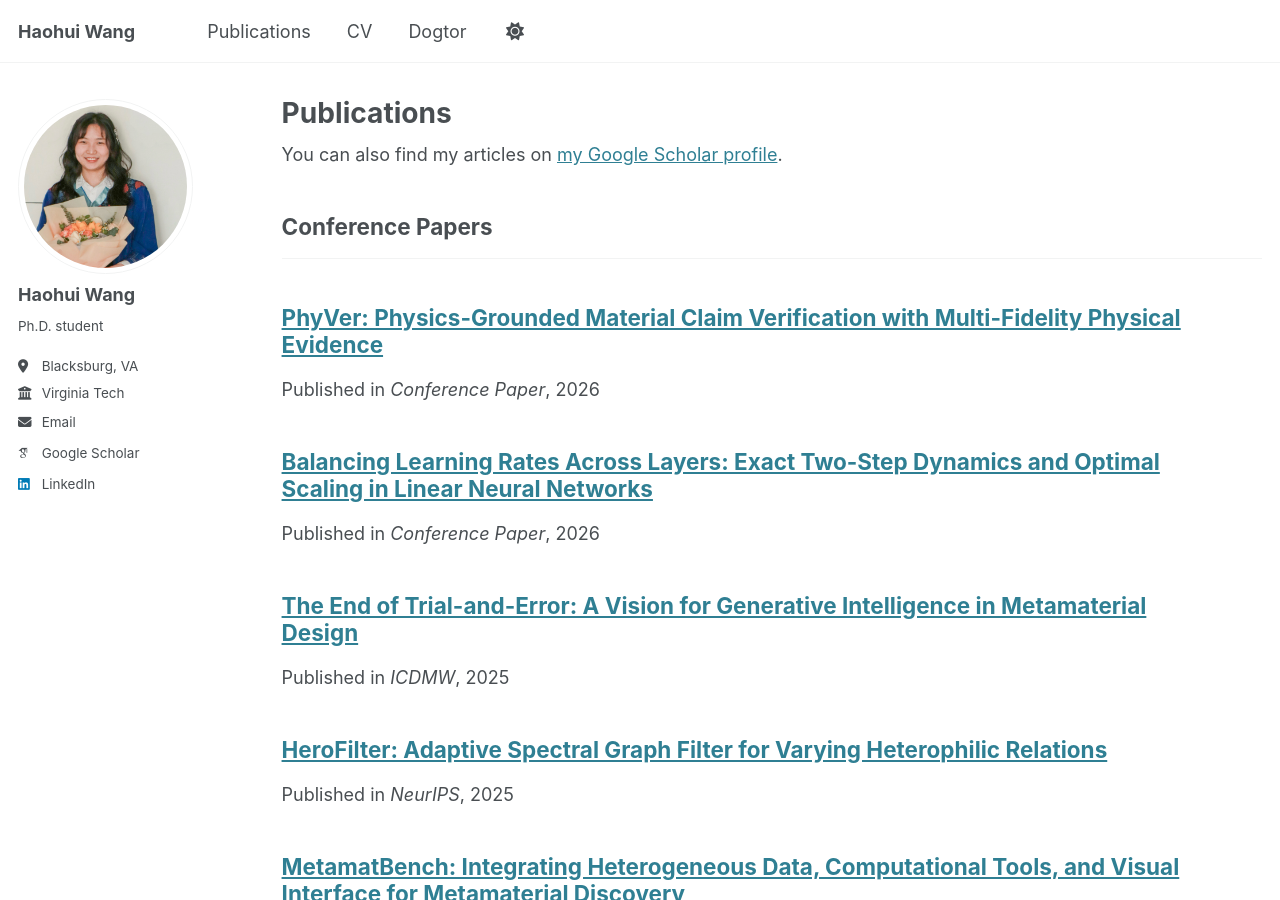
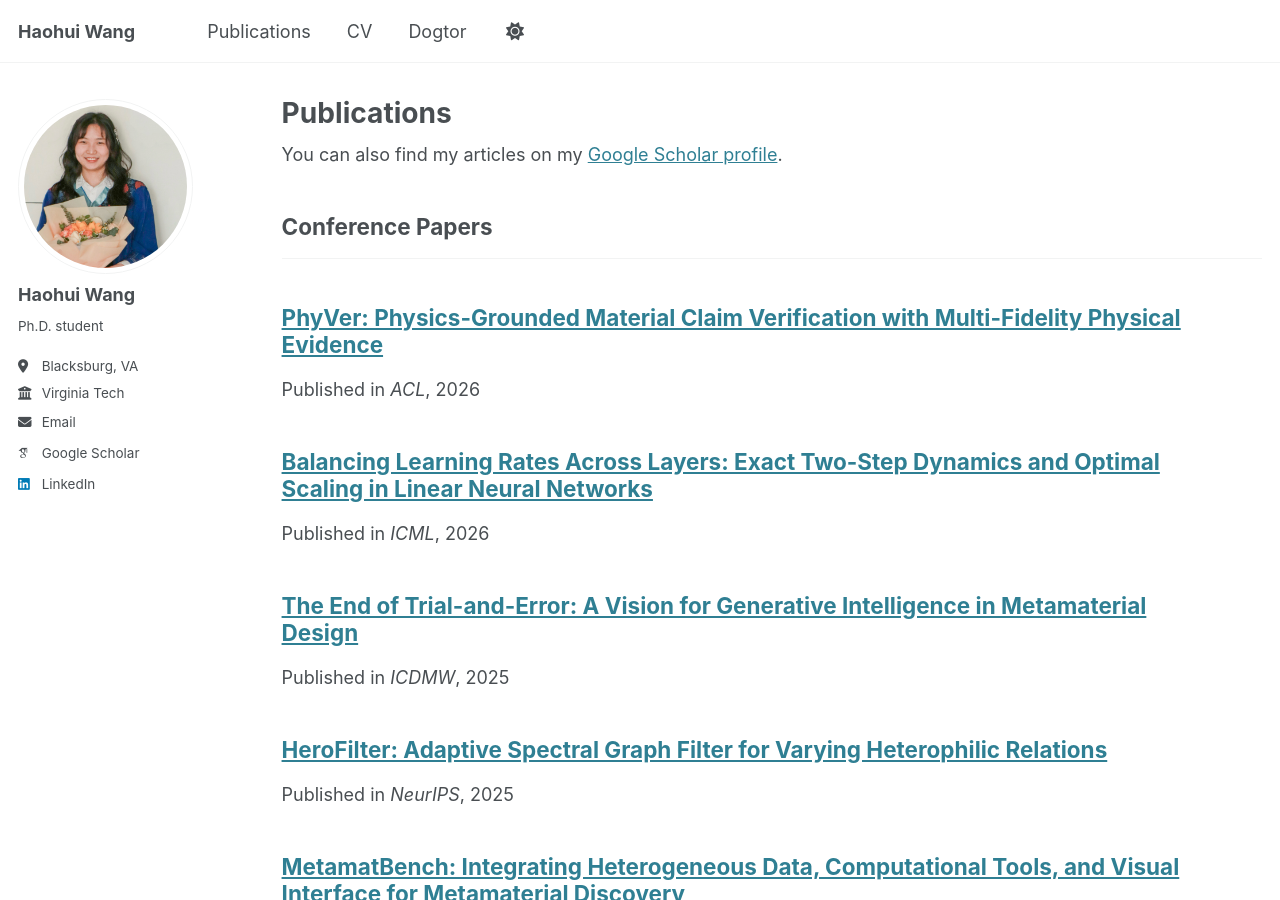
Before and after one commit to wanghh7/wanghh7.github.io, a Jekyll site: the page built from _pages/publications.html, in a window 1280 px wide and 900 px high. Built offline with Jekyll 4.4.1, drawn with Linux system fonts in a browser that asks for light colours; some web fonts are replaced.

Commit message:
update 26

```diff
--- a/_config.yml
+++ b/_config.yml
@@ -29,7 +29,7 @@ author:
   location         : "Blacksburg, VA"
   employer         : "Virginia Tech"
   uri              : # URL
-  email            : "haohuiw[at]vt[dot]edu"
+  email            : "haohuiw@vt.edu"
 
   # Academic websites
   arxiv            : # URL - Update with the correct link to your profile
--- a/_pages/publications.html
+++ b/_pages/publications.html
@@ -6,7 +6,7 @@ author_profile: true
 ---
 
 {% if site.author.googlescholar %}
-  <div class="wordwrap">You can also find my articles on <a href="{{site.author.googlescholar}}">my Google Scholar profile</a>.</div>
+  <div class="wordwrap">You can also find my articles on my <a href="{{site.author.googlescholar}}">Google Scholar profile</a>.</div>
 {% endif %}
 
 {% include base_path %}
--- a/_publications/2026-Learning-Rates-15.md
+++ b/_publications/2026-Learning-Rates-15.md
@@ -5,5 +5,5 @@ category: conferences
 permalink: /publication/2026-Learning-Rates-15
 excerpt: "We study optimal learning-rate selection in two-layer and three-layer linear neural networks trained to learn a single-index target function. In particular, we derive the exact closed-form expressions for the gradients and test loss after one and two steps of gradient descent, enabling a precise characterization of early training dynamics. We characterize how learning rates should scale under the gradient approximation in the first two steps, and prove that performing updates with this approximation yields a tractable surrogate loss with a tight, small approximation error. This formulation enables the theoretical analysis of layer-wise learning rates and reveals a distinct early-training regime: test loss can be minimized by unequal learning rates at the initial step, while equal learning rates become optimal in subsequent steps. Our numerical experiments validate these theoretical predictions and demonstrate the importance of balancing layer-wise learning-rate during early training."
 date: 2026-01-01
-venue: 'Conference Paper'
+venue: 'ICML'
 ---
--- a/_publications/2026-PhyVer-16.md
+++ b/_publications/2026-PhyVer-16.md
@@ -5,6 +5,6 @@ category: conferences
 permalink: /publication/2026-PhyVer-16
 excerpt: "Material claims in papers, patents, etc., often involve physical feasibility (e.g., stability under conditions, property consistency), not just textual feasibility. Yet most claim verifiers operate over language, therefore producing ungrounded judgments. On the other hand, direct first-principles verification (e.g., density functional theory, DFT) is inflexible and hard to invoke from underspecified free-form claims. Therefore, we introduce PhyVer, a physics-grounded material claim verification system that bridges this gap by translating claims into multi-fidelity physical evidence and interpretable verdicts. To support human-in-the-loop inspection, we present an interactive web interface that visualizes the instantiated structure, optimization trajectories, DFT summaries, and the final decision. On expert-labeled claims, PhyVer improves agreement with experts over text-only GPT-5.1, reducing MAE from 1.54 to 1.20 and Signed MAE from 0.95 to 0.82, and increasing Accuracy@±1 from 50% to 70%."
 date: 2026-01-01
-venue: 'Conference Paper'
+venue: 'ACL'
 demourl: 'http://zhoulab-1.cs.vt.edu:5557/demo'
 ---
```
Also changed, not shown: _pages/about.md (+6 -6 lines), _pages/dogtor.md (+0 -3 lines), images/Maggie4.JPG (deleted), images/Maggie5.JPG (deleted), images/Maggie6.JPG (deleted), images/maggie2.jpg, 2 other files.
